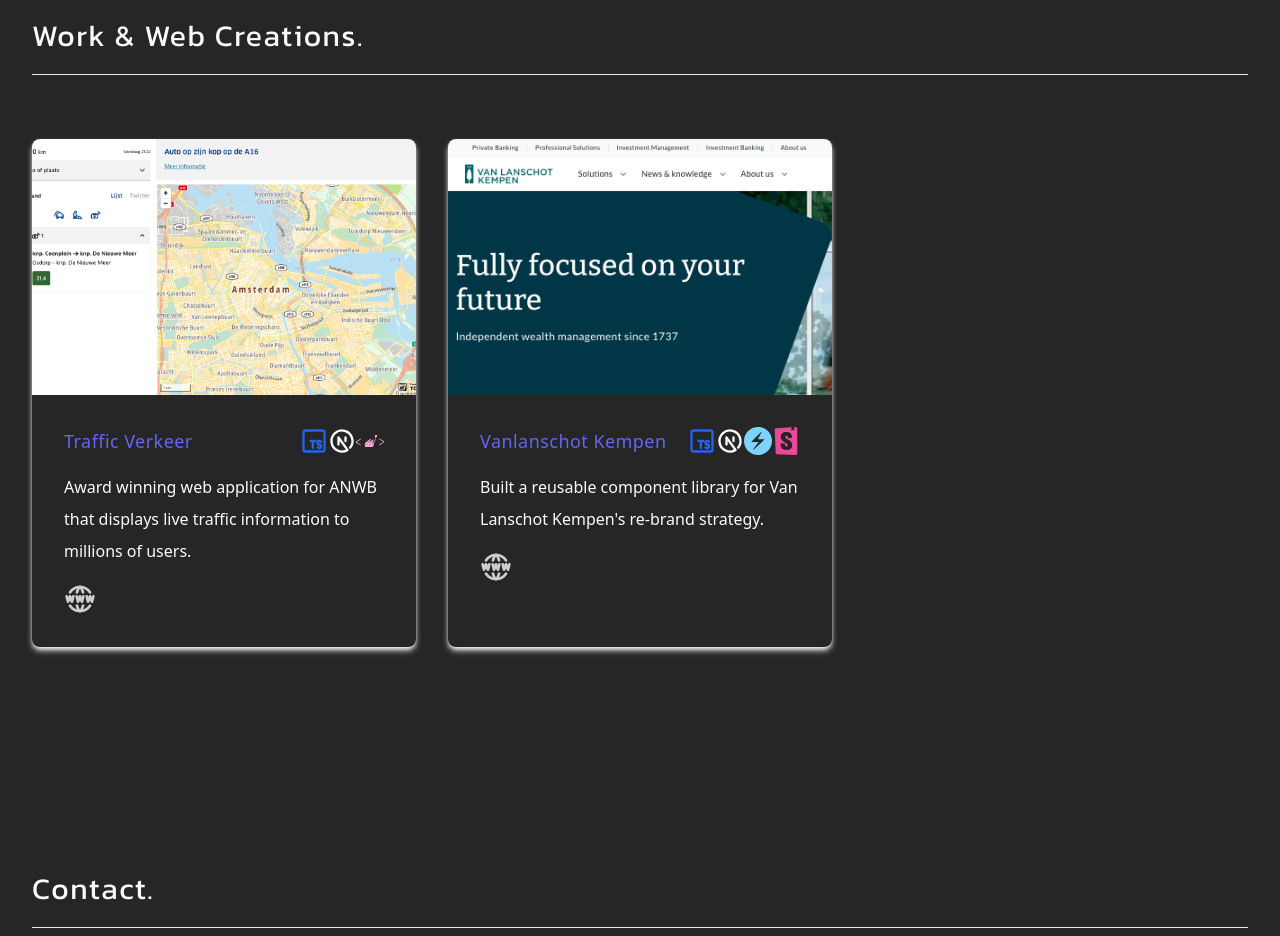
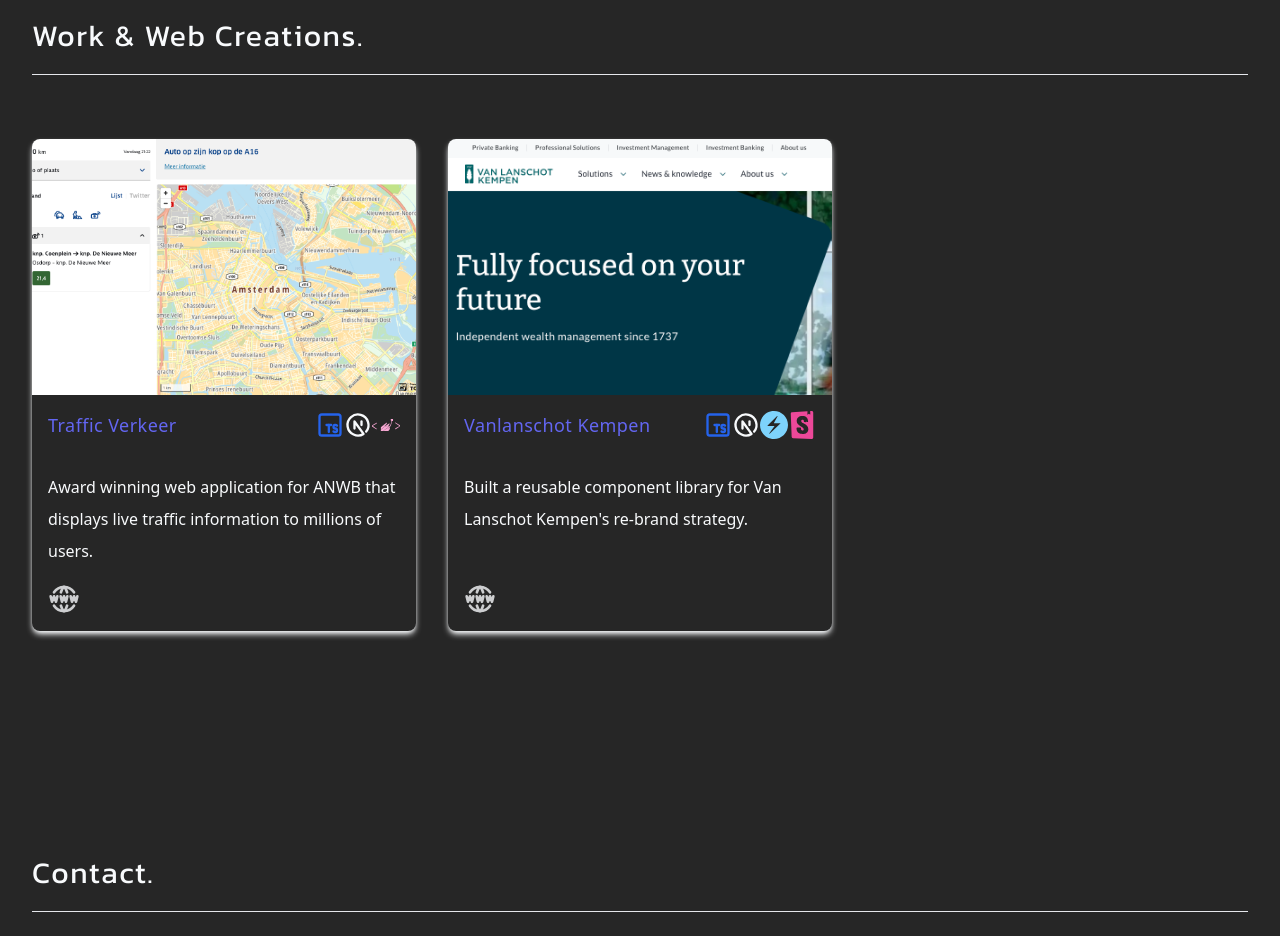
Before and after one commit to jonthedev/jdev, a React (Vite) app: page / in a window 1280 px wide. Shown: the part 3240-4176 px from the top of the page. Built offline with nearby package versions, Linux system fonts and the light colour scheme.

Commit message:
fix: project card text spans full width of card to ensure card links always stay at the bottom.

```diff
--- a/src/components/ProjectsCard.jsx
+++ b/src/components/ProjectsCard.jsx
@@ -3,10 +3,50 @@
 
 const ProjectsCard = ({ url, img, github, title, text, tech }) => {
   return (
+    // <article className='bg-neutral-800 rounded-lg shadow-slate-50 shadow-md hover:shadow-xl duration-300'>
+    //   {img}
+    //   <div className='p-8 h-full'>
+    //     <div className='flex items-center justify-between'>
+    //       <h2 className='text-lg tracking-wide font-medium text-indigo-500'>
+    //         {title}
+    //       </h2>
+    //       <div className='flex'>
+    //         {tech.map(({ id, icon }) => (
+    //           <div key={id} className='inline-block'>
+    //             {icon}
+    //           </div>
+    //         ))}
+    //       </div>
+    //     </div>
+    //     <p className='mt-4 text-slate-50 leading-loose flex-grow'>
+    //       {text}
+    //     </p>
+    //     <div className='mt-4 flex gap-x-4'>
+    //       <a
+    //         href={url}
+    //         target='_blank'
+    //         rel='noreferrer'
+    //         className='animate-pulse'
+    //         title={url}>
+    //         <TbWorldWww className='h-8 w-8 text-slate-50 hover:text-neutral-500' />
+    //       </a>
+    //       {github && (
+    //         <a
+    //           href={github}
+    //           target='_blank'
+    //           rel='noreferrer'
+    //           className='animate-pulse'
+    //           title={github}>
+    //           <FaGithubSquare className='h-8 w-8 text-slate-50 hover:text-neutral-500' />
+    //         </a>
+    //       )}
+    //     </div>
+    //   </div>
+    // </article>
     <article className='bg-neutral-800 rounded-lg shadow-slate-50 shadow-md hover:shadow-xl duration-300'>
-      {img}
-      <div className='p-8'>
-        <div className='flex items-center justify-between'>
+      <div className='rounded-lg h-full flex flex-col'>
+        {img}
+        <div className='flex items-center justify-between my-4 px-4'>
           <h2 className='text-lg tracking-wide font-medium text-indigo-500'>
             {title}
           </h2>
@@ -18,8 +58,10 @@
             ))}
           </div>
         </div>
-        <p className='mt-4 text-slate-50 leading-loose'>{text}</p>
-        <div className='mt-4 flex gap-x-4'>
+        <p className='mt-4 text-slate-50 leading-loose flex-grow px-4'>
+          {text}
+        </p>
+        <div className='my-4 flex gap-x-4 px-4'>
           <a
             href={url}
             target='_blank'
```
